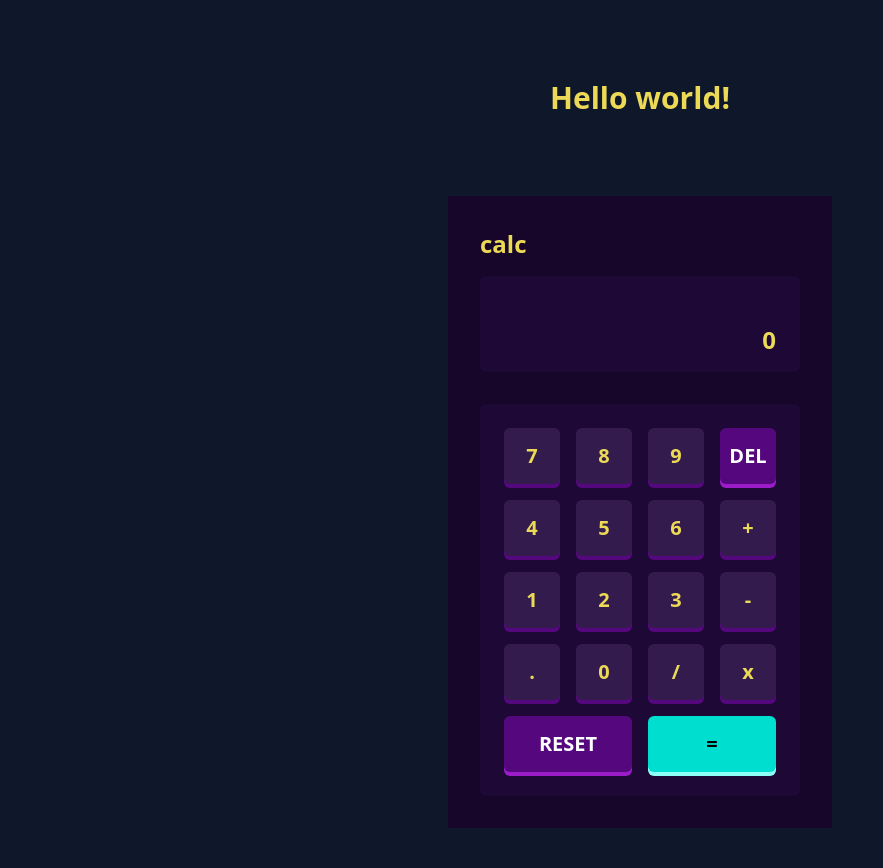
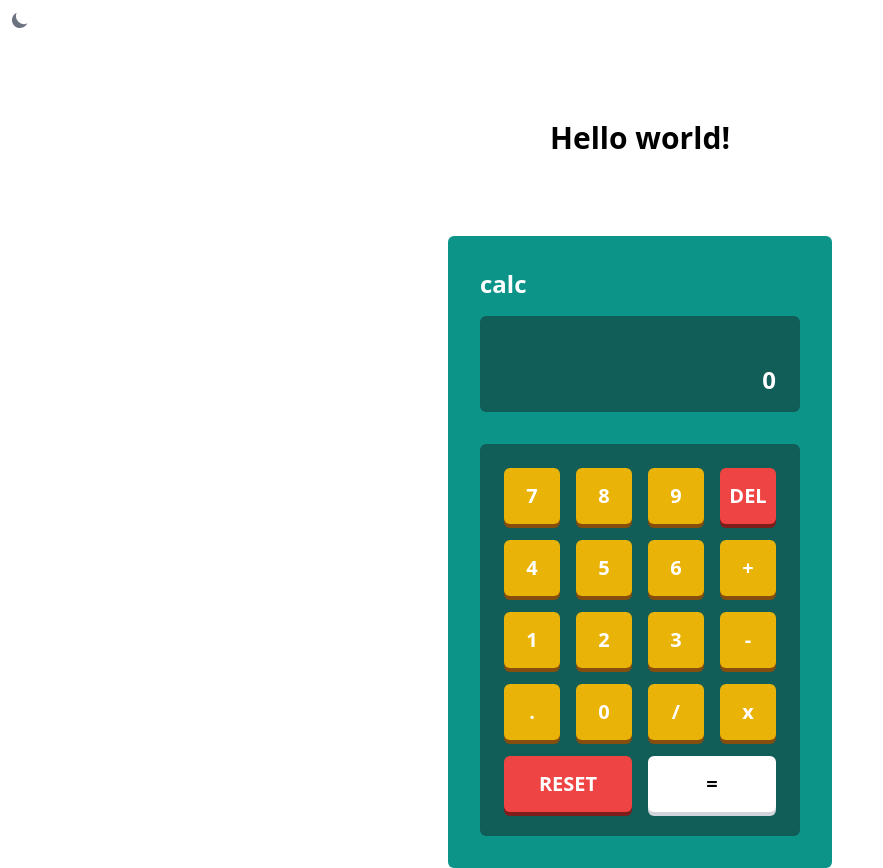
Before and after one commit to Ambre1709/Calculatrice, a Vue app: page / in a window 1280 px wide. Shown: the whole page, without its empty margins (0-883 px from the left). Before the commit the page ends 828 px from the top, so only its background shows below. Built offline with nearby package versions, Linux system fonts and the light colour scheme.

Commit message:
darkmode

```diff
--- a/index.html
+++ b/index.html
@@ -7,7 +7,7 @@
 
     <title>Vite App</title>
   </head>
-  <body class="bg-[#0F172A]">
+  <body class="bg-white dark:bg-gray-800">
     <div id="app"></div>
     <script type="module" src="/src/main.js"></script>
   </body>
--- a/src/App.vue
+++ b/src/App.vue
@@ -1,13 +1,18 @@
 <template>
   <div class="">
-    <h1 class="text-3xl font-bold my-20 text-center text-yellowtor">
+    <Darkmode />
+    <h1
+      class="text-3xl font-bold my-20 text-center text-black dark:text-yellowtor"
+    >
       Hello world!
     </h1>
     <div class="container flex justify-center">
-      <div class="bg-purpletor-darkest w-96 h-xl text-white font-bold p-8">
-        <h2 class="text-2xl text-yellowtor mb-4">calc</h2>
+      <div
+        class="bg-teal-600 dark:bg-purpletor-darkest w-96 h-xl text-white font-bold p-8 rounded-md"
+      >
+        <h2 class="text-2xl text-white dark:text-yellowtor mb-4">calc</h2>
         <div
-          class="bg-purpletor-dark text-yellowtor mb-8 rounded-md text-right text-2xl pr-6 py-4"
+          class="bg-teal-800 dark:bg-purpletor-dark text-white dark:text-yellowtor mb-8 rounded-md text-right text-2xl pr-6 py-4"
         >
           <span class="text-base">{{ formule }}</span
           ><br />
@@ -15,186 +20,188 @@
           ><span v-if="error">{{ error }}</span>
         </div>
 
-        <div class="bg-purpletor-dark text-yellowtor p-6 rounded-md">
+        <div
+          class="bg-teal-800 dark:bg-purpletor-dark text-white dark:text-yellowtor p-6 rounded-md"
+        >
           <div class="grid grid-cols-4 gap-4">
             <div class="relative cursor-pointer" @click="operate(7)">
               <div
-                class="relative z-10 bg-purpletor rounded-md h-14 flex items-center justify-center text-xl"
+                class="relative z-10 bg-yellow-500 dark:bg-purpletor rounded-md h-14 flex items-center justify-center text-xl"
               >
                 7
               </div>
               <div
-                class="absolute -bottom-1 right-0 bg-purpletor-light rounded-md h-14 w-full"
+                class="absolute -bottom-1 right-0 bg-yellow-800 dark:bg-purpletor-light rounded-md h-14 w-full"
               ></div>
             </div>
             <div class="relative cursor-pointer" @click="operate(8)">
               <div
-                class="relative z-10 bg-purpletor rounded-md h-14 flex items-center justify-center text-xl"
+                class="relative z-10 bg-yellow-500 dark:bg-purpletor rounded-md h-14 flex items-center justify-center text-xl"
               >
                 8
               </div>
               <div
-                class="absolute -bottom-1 right-0 bg-purpletor-light rounded-md h-14 w-full"
+                class="absolute -bottom-1 right-0 bg-yellow-800 dark:bg-purpletor-light rounded-md h-14 w-full"
               ></div>
             </div>
             <div class="relative cursor-pointer" @click="operate(9)">
               <div
-                class="relative z-10 bg-purpletor rounded-md h-14 flex items-center justify-center text-xl"
+                class="relative z-10 bg-yellow-500 dark:bg-purpletor rounded-md h-14 flex items-center justify-center text-xl"
               >
                 9
               </div>
               <div
-                class="absolute -bottom-1 right-0 bg-purpletor-light rounded-md h-14 w-full"
+                class="absolute -bottom-1 right-0 bg-yellow-800 dark:bg-purpletor-light rounded-md h-14 w-full"
               ></div>
             </div>
             <div class="text-white relative cursor-pointer" @click="drop()">
               <div
-                class="relative z-10 bg-purpletor-light rounded-md h-14 flex items-center justify-center text-xl"
+                class="relative z-10 bg-red-500 dark:bg-purpletor-light rounded-md h-14 flex items-center justify-center text-xl"
               >
                 DEL
               </div>
               <div
-                class="absolute -bottom-1 right-0 bg-purpletor-lightest rounded-md h-14 w-full"
+                class="absolute -bottom-1 right-0 bg-red-900 dark:bg-purpletor-lightest rounded-md h-14 w-full"
               ></div>
             </div>
             <div class="relative cursor-pointer" @click="operate(4)">
               <div
-                class="relative z-10 bg-purpletor rounded-md h-14 flex items-center justify-center text-xl"
+                class="relative z-10 bg-yellow-500 dark:bg-purpletor rounded-md h-14 flex items-center justify-center text-xl"
               >
                 4
               </div>
               <div
-                class="absolute -bottom-1 right-0 bg-purpletor-light rounded-md h-14 w-full"
+                class="absolute -bottom-1 right-0 bg-yellow-800 dark:bg-purpletor-light rounded-md h-14 w-full"
               ></div>
             </div>
             <div class="relative cursor-pointer" @click="operate(5)">
               <div
-                class="relative z-10 bg-purpletor rounded-md h-14 flex items-center justify-center text-xl"
+                class="relative z-10 bg-yellow-500 dark:bg-purpletor rounded-md h-14 flex items-center justify-center text-xl"
               >
                 5
               </div>
               <div
-                class="absolute -bottom-1 right-0 bg-purpletor-light rounded-md h-14 w-full"
+                class="absolute -bottom-1 right-0 bg-yellow-800 dark:bg-purpletor-light rounded-md h-14 w-full"
               ></div>
             </div>
             <div class="relative cursor-pointer" @click="operate(6)">
               <div
-                class="relative z-10 bg-purpletor rounded-md h-14 flex items-center justify-center text-xl"
+                class="relative z-10 bg-yellow-500 dark:bg-purpletor rounded-md h-14 flex items-center justify-center text-xl"
               >
                 6
               </div>
               <div
-                class="absolute -bottom-1 right-0 bg-purpletor-light rounded-md h-14 w-full"
+                class="absolute -bottom-1 right-0 bg-yellow-800 dark:bg-purpletor-light rounded-md h-14 w-full"
               ></div>
             </div>
             <div class="relative cursor-pointer" @click="operate('+')">
               <div
-                class="relative z-10 bg-purpletor rounded-md h-14 flex items-center justify-center text-xl"
+                class="relative z-10 bg-yellow-500 dark:bg-purpletor rounded-md h-14 flex items-center justify-center text-xl"
               >
                 +
               </div>
               <div
-                class="absolute -bottom-1 right-0 bg-purpletor-light rounded-md h-14 w-full"
+                class="absolute -bottom-1 right-0 bg-yellow-800 dark:bg-purpletor-light rounded-md h-14 w-full"
               ></div>
             </div>
             <div class="relative cursor-pointer" @click="operate(1)">
               <div
-                class="relative z-10 bg-purpletor rounded-md h-14 flex items-center justify-center text-xl"
+                class="relative z-10 bg-yellow-500 dark:bg-purpletor rounded-md h-14 flex items-center justify-center text-xl"
               >
                 1
               </div>
               <div
-                class="absolute -bottom-1 right-0 bg-purpletor-light rounded-md h-14 w-full"
+                class="absolute -bottom-1 right-0 bg-yellow-800 dark:bg-purpletor-light rounded-md h-14 w-full"
               ></div>
             </div>
             <div class="relative cursor-pointer" @click="operate(2)">
               <div
-                class="relative z-10 bg-purpletor rounded-md h-14 flex items-center justify-center text-xl"
+                class="relative z-10 bg-yellow-500 dark:bg-purpletor rounded-md h-14 flex items-center justify-center text-xl"
               >
                 2
               </div>
               <div
-                class="absolute -bottom-1 right-0 bg-purpletor-light rounded-md h-14 w-full"
+                class="absolute -bottom-1 right-0 bg-yellow-800 dark:bg-purpletor-light rounded-md h-14 w-full"
               ></div>
             </div>
             <div class="relative cursor-pointer" @click="operate(3)">
               <div
-                class="relative z-10 bg-purpletor rounded-md h-14 flex items-center justify-center text-xl"
+                class="relative z-10 bg-yellow-500 dark:bg-purpletor rounded-md h-14 flex items-center justify-center text-xl"
               >
                 3
               </div>
               <div
-                class="absolute -bottom-1 right-0 bg-purpletor-light rounded-md h-14 w-full"
+                class="absolute -bottom-1 right-0 bg-yellow-800 dark:bg-purpletor-light rounded-md h-14 w-full"
               ></div>
             </div>
             <div class="relative cursor-pointer" @click="operate('-')">
               <div
-                class="relative z-10 bg-purpletor rounded-md h-14 flex items-center justify-center text-xl"
+                class="relative z-10 bg-yellow-500 dark:bg-purpletor rounded-md h-14 flex items-center justify-center text-xl"
               >
                 -
               </div>
               <div
-                class="absolute -bottom-1 right-0 bg-purpletor-light rounded-md h-14 w-full"
+                class="absolute -bottom-1 right-0 bg-yellow-800 dark:bg-purpletor-light rounded-md h-14 w-full"
               ></div>
             </div>
             <div class="relative cursor-pointer" @click="operate('.')">
               <div
-                class="relative z-10 bg-purpletor rounded-md h-14 flex items-center justify-center text-xl"
+                class="relative z-10 bg-yellow-500 dark:bg-purpletor rounded-md h-14 flex items-center justify-center text-xl"
               >
                 .
               </div>
               <div
-                class="absolute -bottom-1 right-0 bg-purpletor-light rounded-md h-14 w-full"
+                class="absolute -bottom-1 right-0 bg-yellow-800 dark:bg-purpletor-light rounded-md h-14 w-full"
               ></div>
             </div>
             <div class="relative cursor-pointer" @click="operate(0)">
               <div
-                class="relative z-10 bg-purpletor rounded-md h-14 flex items-center justify-center text-xl"
+                class="relative z-10 bg-yellow-500 dark:bg-purpletor rounded-md h-14 flex items-center justify-center text-xl"
               >
                 0
               </div>
               <div
-                class="absolute -bottom-1 right-0 bg-purpletor-light rounded-md h-14 w-full"
+                class="absolute -bottom-1 right-0 bg-yellow-800 dark:bg-purpletor-light rounded-md h-14 w-full"
               ></div>
             </div>
             <div class="relative cursor-pointer" @click="operate('/')">
               <div
-                class="relative z-10 bg-purpletor rounded-md h-14 flex items-center justify-center text-xl"
+                class="relative z-10 bg-yellow-500 dark:bg-purpletor rounded-md h-14 flex items-center justify-center text-xl"
               >
                 /
               </div>
               <div
-                class="absolute -bottom-1 right-0 bg-purpletor-light rounded-md h-14 w-full"
+                class="absolute -bottom-1 right-0 bg-yellow-800 dark:bg-purpletor-light rounded-md h-14 w-full"
               ></div>
             </div>
             <div class="relative cursor-pointer" @click="operate('*')">
               <div
-                class="relative z-10 bg-purpletor rounded-md h-14 flex items-center justify-center text-xl"
+                class="relative z-10 bg-yellow-500 dark:bg-purpletor rounded-md h-14 flex items-center justify-center text-xl"
               >
                 x
               </div>
               <div
-                class="absolute -bottom-1 right-0 bg-purpletor-light rounded-md h-14 w-full"
+                class="absolute -bottom-1 right-0 bg-yellow-800 dark:bg-purpletor-light rounded-md h-14 w-full"
               ></div>
             </div>
             <div class="relative cursor-pointer col-span-2" @click="cleanAll()">
               <div
-                class="text-white relative z-10 bg-purpletor-light rounded-md h-14 flex items-center justify-center text-xl"
+                class="text-white relative z-10 bg-red-500 dark:bg-purpletor-light rounded-md h-14 flex items-center justify-center text-xl"
               >
                 RESET
               </div>
               <div
-                class="absolute -bottom-1 right-0 bg-purpletor-lightest rounded-md h-14 w-full"
+                class="absolute -bottom-1 right-0 bg-red-900 dark:bg-purpletor-lightest rounded-md h-14 w-full"
               ></div>
             </div>
             <div class="relative cursor-pointer col-span-2" @click="equal()">
               <div
-                class="text-black relative z-10 bg-bluetor rounded-md h-14 flex items-center justify-center text-xl"
+                class="text-black relative z-10 bg-white dark:bg-bluetor rounded-md h-14 flex items-center justify-center text-xl"
               >
                 =
               </div>
               <div
-                class="absolute -bottom-1 right-0 bg-bluetor-light rounded-md h-14 w-full"
+                class="absolute -bottom-1 right-0 bg-gray-300 dark:bg-bluetor-light rounded-md h-14 w-full"
               ></div>
             </div>
           </div>
@@ -205,7 +212,11 @@
 </template>
 
 <script>
+import Darkmode from "./components/Darkmode.vue";
 export default {
+  components: {
+    Darkmode,
+  },
   data() {
     return {
       error: "",
--- /dev/null
+++ b/src/components/Darkmode.vue
@@ -0,0 +1,32 @@
+<template>
+  <button
+    id="theme-toggle"
+    type="button"
+    class="text-gray-500 dark:text-gray-400 hover:bg-gray-100 dark:hover:bg-gray-700 focus:outline-none focus:ring-4 focus:ring-gray-200 dark:focus:ring-gray-700 rounded-lg text-sm p-2.5"
+  >
+    <svg
+      id="theme-toggle-dark-icon"
+      class="hidden w-5 h-5"
+      fill="currentColor"
+      viewBox="0 0 20 20"
+      xmlns="http://www.w3.org/2000/svg"
+    >
+      <path
+        d="M17.293 13.293A8 8 0 016.707 2.707a8.001 8.001 0 1010.586 10.586z"
+      ></path>
+    </svg>
+    <svg
+      id="theme-toggle-light-icon"
+      class="hidden w-5 h-5"
+      fill="currentColor"
+      viewBox="0 0 20 20"
+      xmlns="http://www.w3.org/2000/svg"
+    >
+      <path
+        d="M10 2a1 1 0 011 1v1a1 1 0 11-2 0V3a1 1 0 011-1zm4 8a4 4 0 11-8 0 4 4 0 018 0zm-.464 4.95l.707.707a1 1 0 001.414-1.414l-.707-.707a1 1 0 00-1.414 1.414zm2.12-10.607a1 1 0 010 1.414l-.706.707a1 1 0 11-1.414-1.414l.707-.707a1 1 0 011.414 0zM17 11a1 1 0 100-2h-1a1 1 0 100 2h1zm-7 4a1 1 0 011 1v1a1 1 0 11-2 0v-1a1 1 0 011-1zM5.05 6.464A1 1 0 106.465 5.05l-.708-.707a1 1 0 00-1.414 1.414l.707.707zm1.414 8.486l-.707.707a1 1 0 01-1.414-1.414l.707-.707a1 1 0 011.414 1.414zM4 11a1 1 0 100-2H3a1 1 0 000 2h1z"
+        fill-rule="evenodd"
+        clip-rule="evenodd"
+      ></path>
+    </svg>
+  </button>
+</template>
--- a/tailwind.config.js
+++ b/tailwind.config.js
@@ -1,4 +1,5 @@
 module.exports = {
+  darkMode: "class",
   content: ["./index.html", "./src/**/*.{vue,js,ts,jsx,tsx}"],
   theme: {
     extend: {
```
Also changed, not shown: src/main.js (+44 -0 lines).
